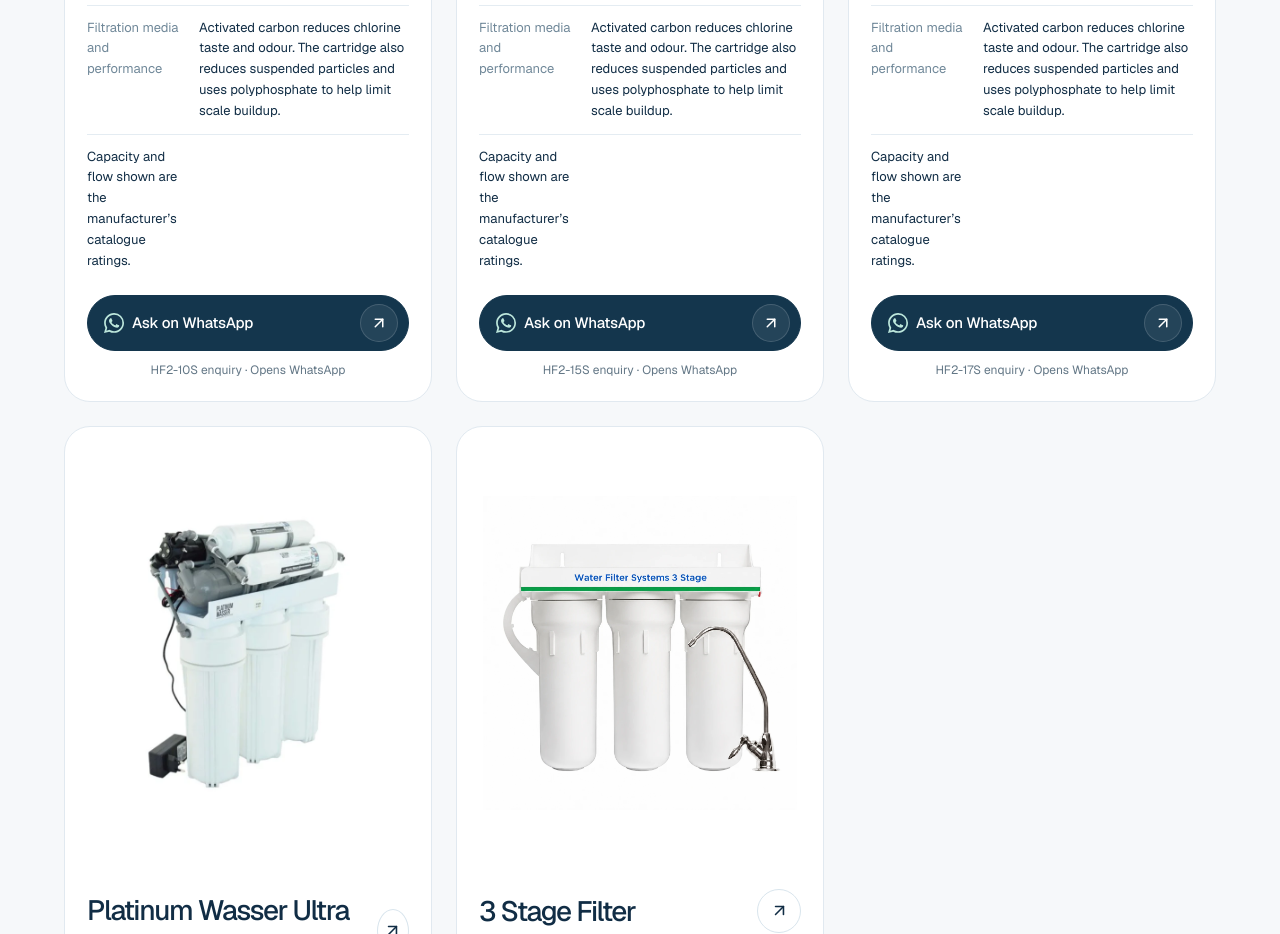
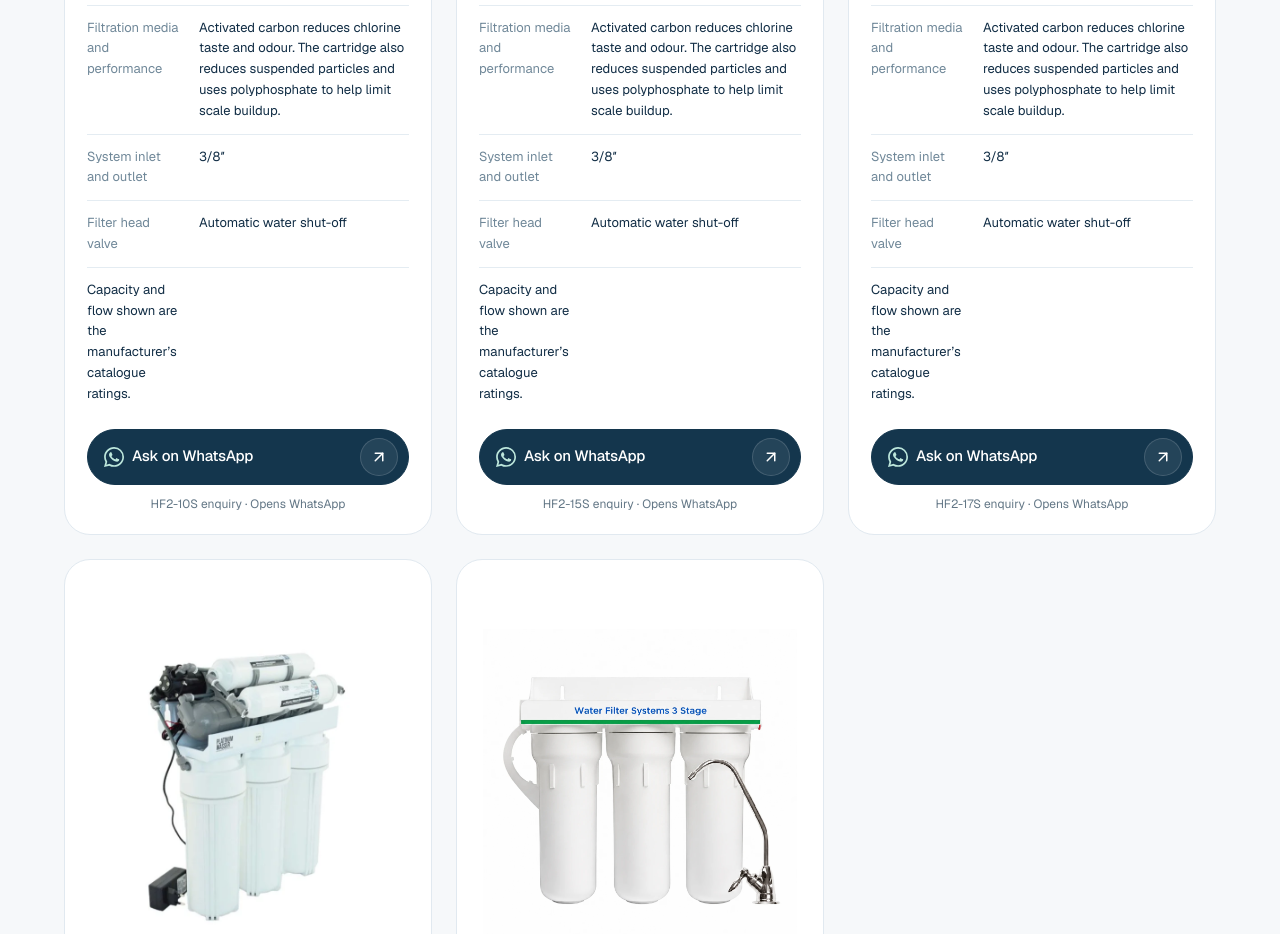
Before and after one commit to CyprusWaterFilters/Cyprus-Water-Filter, a Next.js app: page /products in a window 1280 px wide. Shown: the part 3820-4754 px from the top of the page. Built offline with nearby package versions, Linux system fonts and the light colour scheme.

Commit message:
Show shared filter head specifications on HF2-S models

```diff
--- a/components/product-catalogue.tsx
+++ b/components/product-catalogue.tsx
@@ -65,6 +65,8 @@ fx && <dl className="catalogue-detail-specs">
       <div><dt>{t('Rated flow')}</dt><dd>{t('{value} L/min', { value: number.format(specs.flow) })}</dd></div>
       <div><dt>{t('Replacement cartridge')}</dt><dd><bdi>{specs.cartridge}</bdi></dd></div>
       <div><dt>{t('Filtration media and performance')}</dt><dd>{t('Activated carbon reduces chlorine taste and odour. The cartridge also reduces suspended particles and uses polyphosphate to help limit scale buildup.')}</dd></div>
+      <div><dt>{t('System inlet and outlet')}</dt><dd><bdi>3/8″</bdi></dd></div>
+      <div><dt>{t('Filter head valve')}</dt><dd>{t('Automatic water shut-off')}</dd></div>
       <div><dd>{t('Capacity and flow shown are the manufacturer’s catalogue ratings.')}</dd></div>
     </dl>;
   }
```
